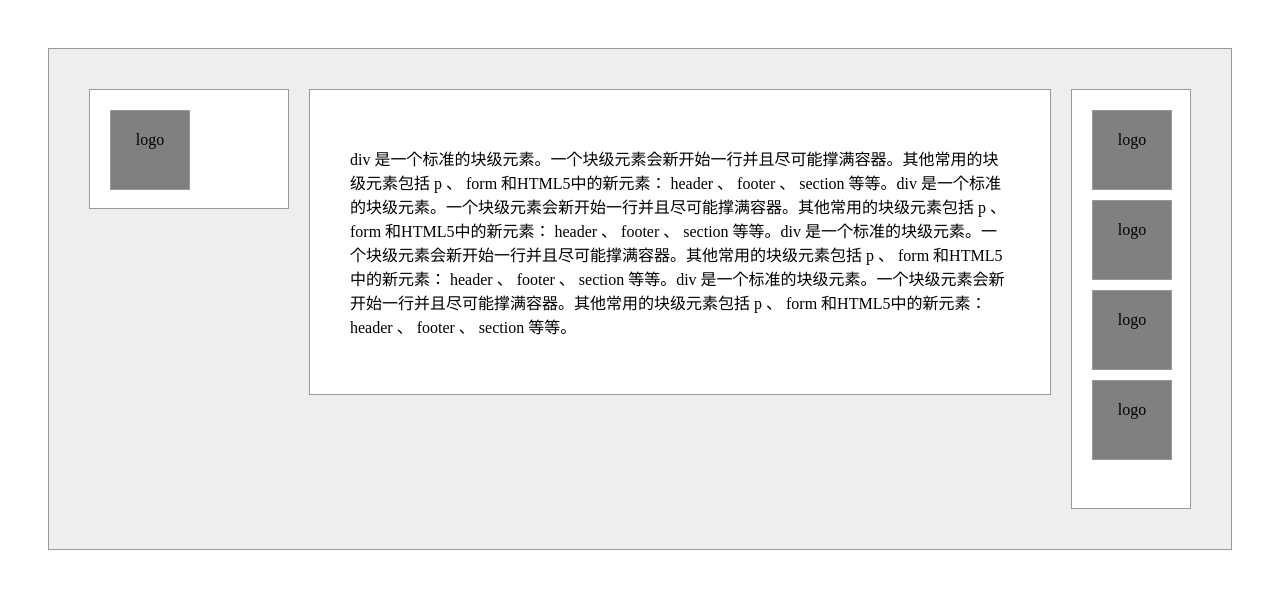
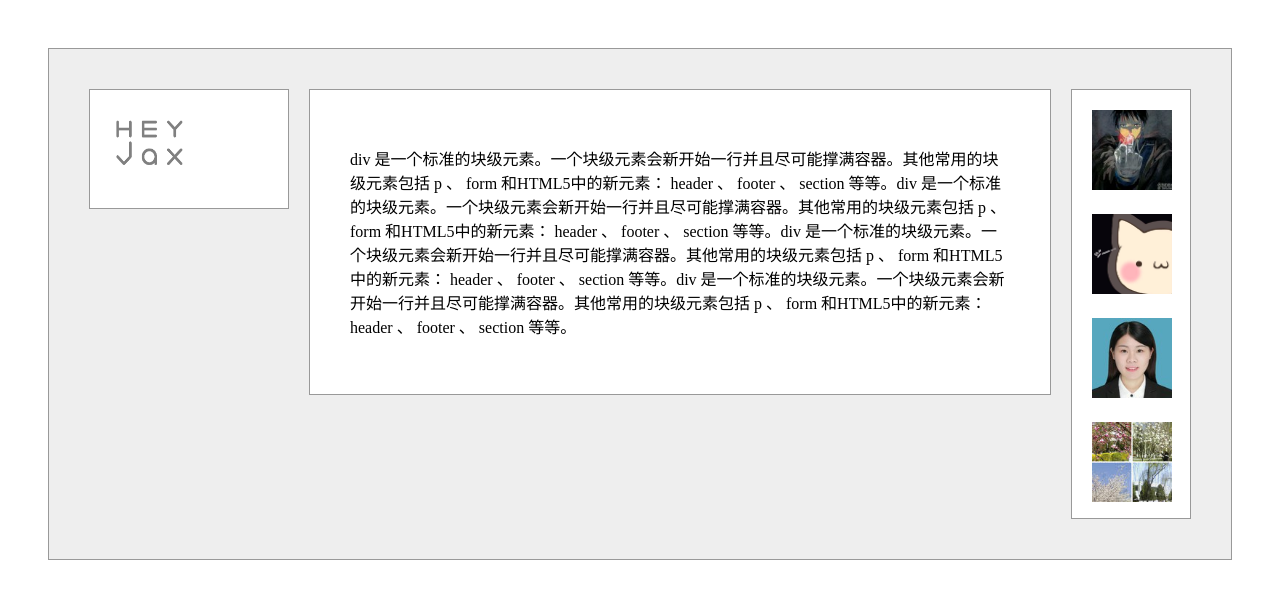
Before and after one commit to htitme/FirstStageTask, a plain HTML site: page task3/index.html in a window 1280 px wide. Drawn offline with Linux system fonts and the light colour scheme.

Commit message:
final done

```diff
--- a/task3/index.html
+++ b/task3/index.html
@@ -28,7 +28,7 @@
     }
     #right{
       width:78px;
-      height:378px;
+      height: 388px;
       float: right;
     }
     .logo{
@@ -38,6 +38,12 @@
       text-align: center;
       margin-bottom: 10px;
     }
+    img{
+      padding: 0px;
+      margin: 0 0 20px 0;
+      width: 80px;
+      height: 80px;
+    }
   @media screen and (min-width:600px) {
     #main{
       margin: 20px 160px 20px 240px;
@@ -45,24 +51,29 @@
       overflow: hidden;
     }
   }
-  @media screen and (max-width:599px) {
+  @media screen and (min-width:300px) and (max-width:599px) {
     #main{
       margin: 20px;
       background-color: white;
       float: left;
     }
   }
+  @media screen and (max-width:299px){
+    *{
+      display: none;
+    }
+  }
   </style>
 <body>
   <div id="container">
     <div id="left">
-      <div class="logo">logo</div>
+      <img src="img/logo.png" alt="HeyJax team logo">
     </div>
     <div id="right">
-      <div class="logo">logo</div>
-      <div class="logo">logo</div>
-      <div class="logo">logo</div>
-      <div class="logo">logo</div>
+      <img src="img/logo0.jpg" alt="HeyJax team logo">
+      <img src="img/logo1.png" alt="HeyJax team logo">
+      <img src="img/logo2.jpg" alt="HeyJax team logo">
+      <img src="img/logo3.jpg" alt="HeyJax team logo">
     </div>
     <div id="main">
       <p>div 是一个标准的块级元素。一个块级元素会新开始一行并且尽可能撑满容器。其他常用的块级元素包括 p 、 form 和HTML5中的新元素： header 、 footer 、 section 等等。div 是一个标准的块级元素。一个块级元素会新开始一行并且尽可能撑满容器。其他常用的块级元素包括 p 、 form 和HTML5中的新元素： header 、 footer 、 section 等等。div 是一个标准的块级元素。一个块级元素会新开始一行并且尽可能撑满容器。其他常用的块级元素包括 p 、 form 和HTML5中的新元素： header 、 footer 、 section 等等。div 是一个标准的块级元素。一个块级元素会新开始一行并且尽可能撑满容器。其他常用的块级元素包括 p 、 form 和HTML5中的新元素： header 、 footer 、 section 等等。</p>
```
Also changed, not shown: task3/img/logo.png (added), task3/img/logo0.jpg (added), task3/img/logo1.png (added), task3/img/logo2.jpg (added), task3/img/logo3.jpg (added).
